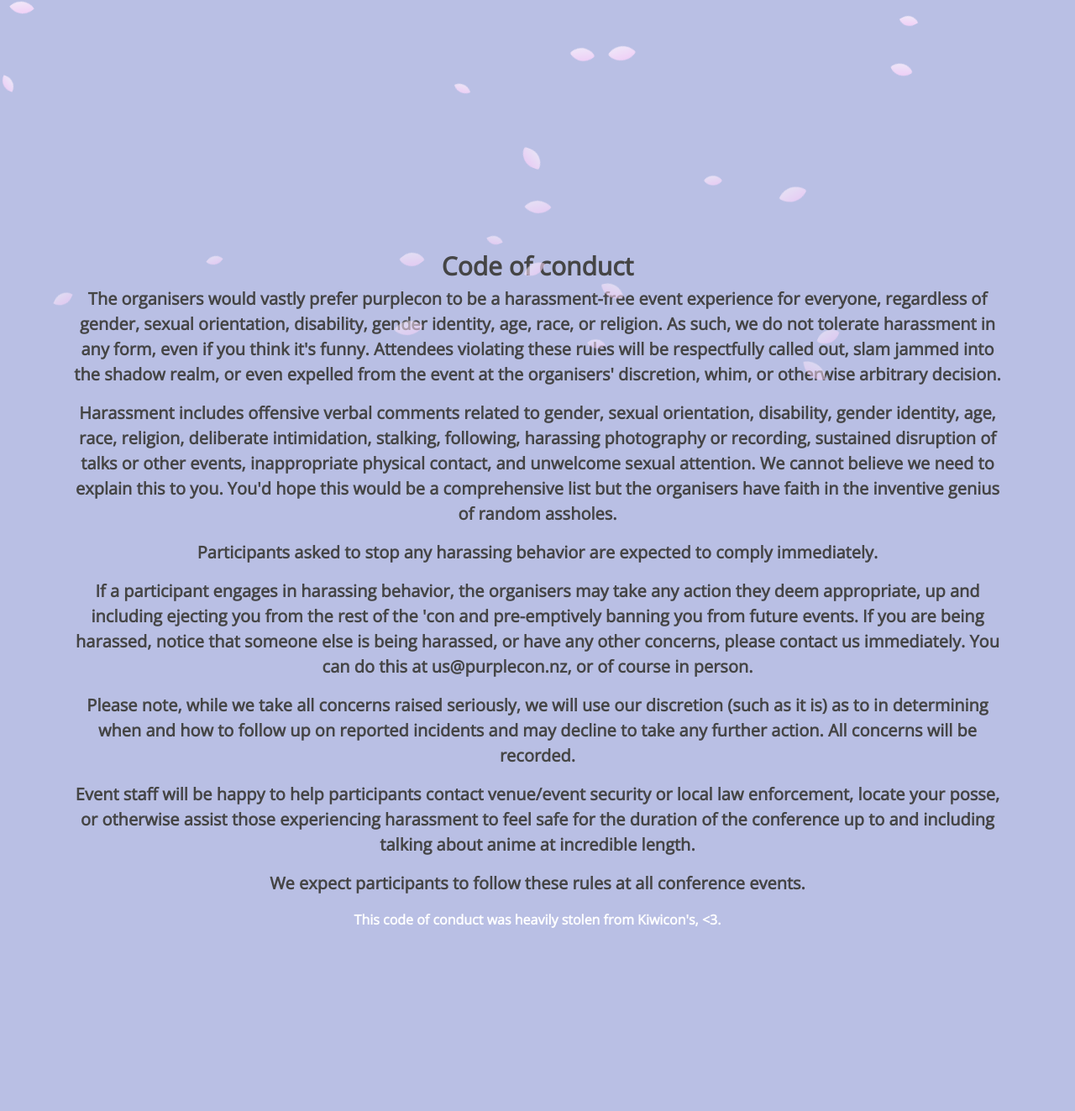
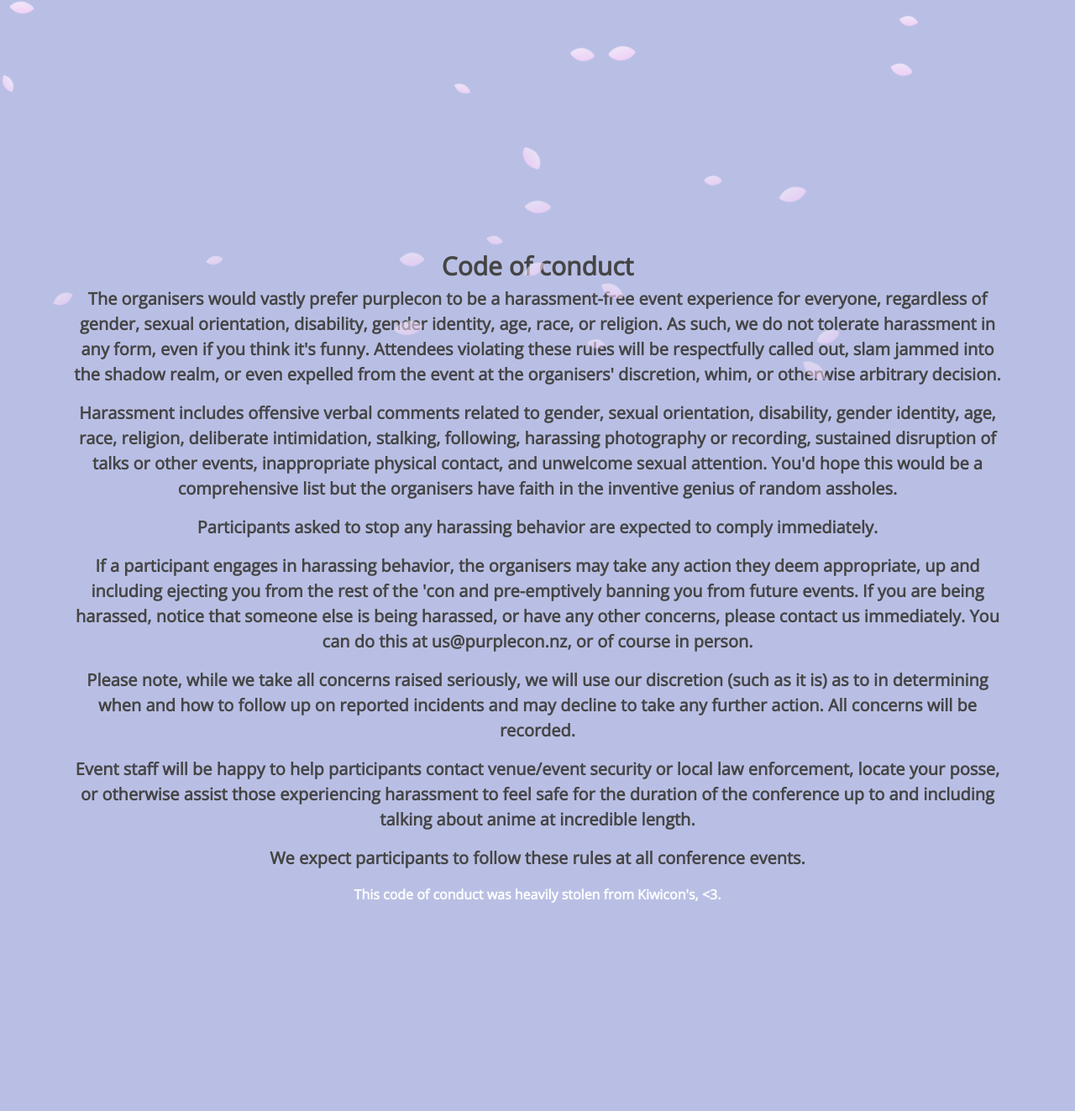
Before and after one commit to purplecon/2018.purplecon.nz, a Jekyll site: the page built from conduct/index.html, in a window 1280 px wide. Shown: the whole page at 84% size. Built offline with Jekyll 4.4.1, drawn with Linux system fonts in a browser that asks for light colours; after the commit the page ends 1293 px from its top, so only the background shows below that.

Commit message:
Update index.html

```diff
--- a/conduct/index.html
+++ b/conduct/index.html
@@ -12,7 +12,7 @@
         </p>
 
         <p>
-        Harassment includes offensive verbal comments related to gender, sexual orientation, disability, gender identity, age, race, religion, deliberate intimidation, stalking, following, harassing photography or recording, sustained disruption of talks or other events, inappropriate physical contact, and unwelcome sexual attention. We cannot believe we need to explain this to you. You'd hope this would be a comprehensive list but the organisers have faith in the inventive genius of random assholes.
+        Harassment includes offensive verbal comments related to gender, sexual orientation, disability, gender identity, age, race, religion, deliberate intimidation, stalking, following, harassing photography or recording, sustained disruption of talks or other events, inappropriate physical contact, and unwelcome sexual attention. You'd hope this would be a comprehensive list but the organisers have faith in the inventive genius of random assholes.
         </p>
 
     <p>
```
